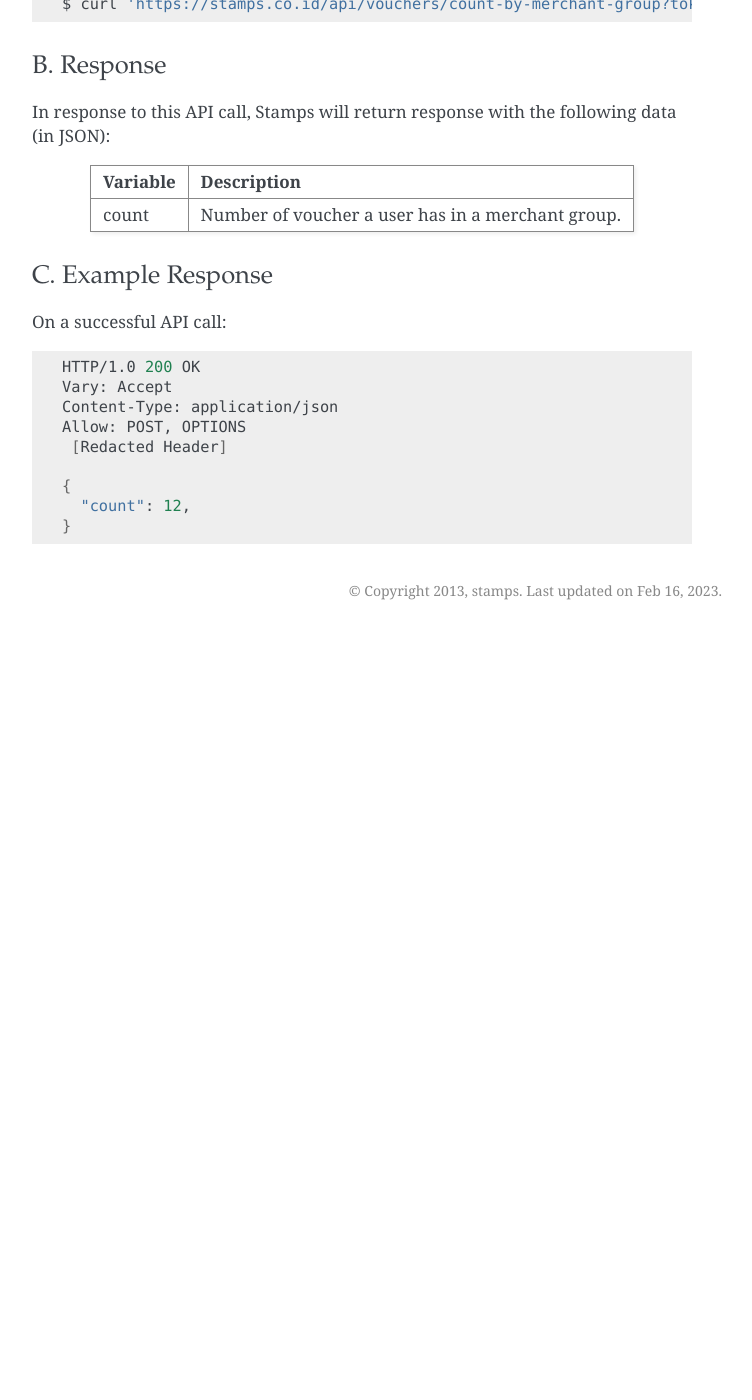
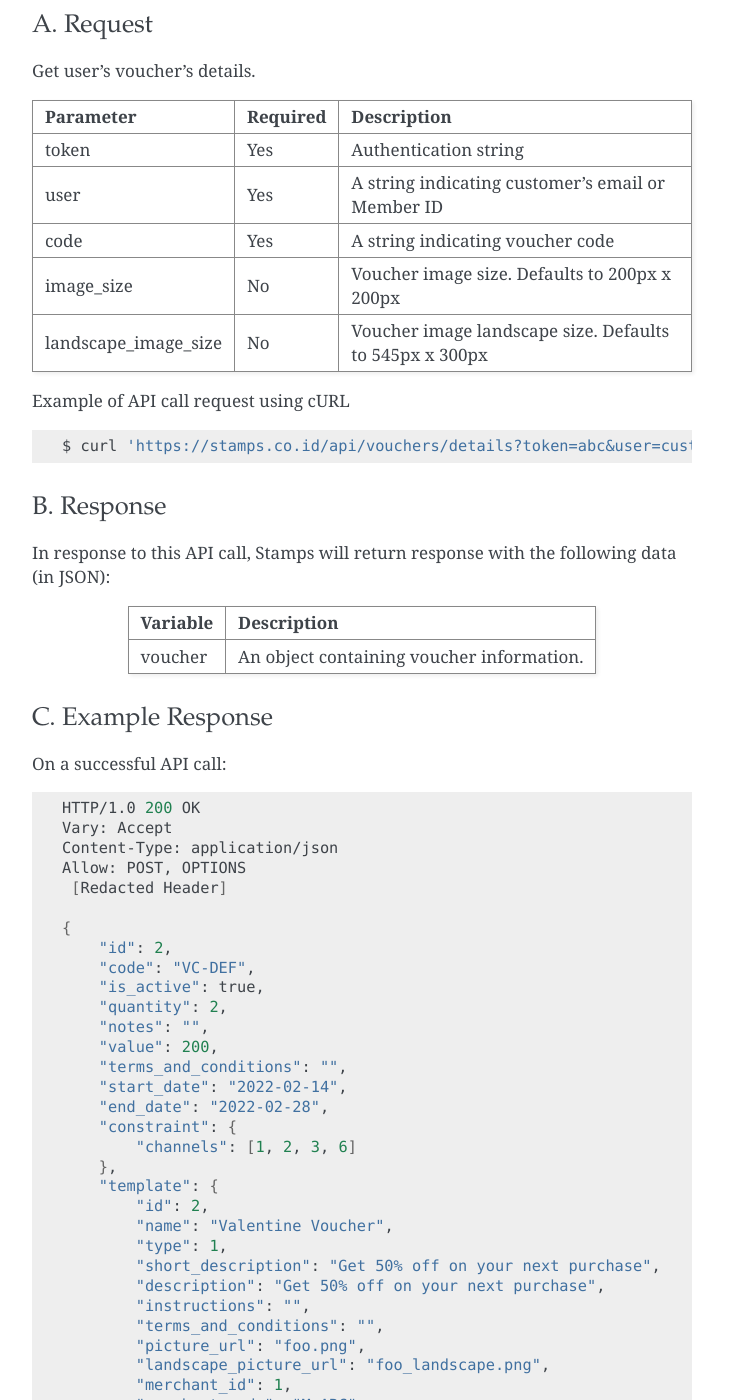
Before and after one commit to ui/stamps-api-docs, a Sphinx documentation site: the page built from source/voucher_api.rst, in a window 1280 px wide and 1400 px high, scrolled down 7204 px. Shown: the whole window, without its empty margins (388-1140 px from the left). Built offline with Sphinx 7.4.7, drawn with Linux system fonts in a browser that asks for light colours; before the commit the page ends 7834 px from its top, so only the background shows below that; some of the changed text lies outside the part shown.

Commit message:
Add API voucher details docs (#168)

```diff
--- a/source/voucher_api.rst
+++ b/source/voucher_api.rst
@@ -249,7 +249,7 @@ On a successful API call:
             "start_date": "2022-03-28",
             "end_date": "2022-04-28",
             "constraint": {
-                "channels": [1, 2, 3, 4],
+                "channels": [1, 2, 3, 4]
             },
             "template": {
                 "id": 1,
@@ -260,7 +260,7 @@ On a successful API call:
                 "landscape_picture_url": "foo_landscape.png",
                 "merchant_id": 1,
                 "merchant_code": "M-ABC",
-                "extra_data": null,
+                "extra_data": null
             },
         },
         {
@@ -273,7 +273,7 @@ On a successful API call:
             "start_date": "2022-02-14",
             "end_date": "2022-02-28",
             "constraint": {
-                "channels": [1, 2, 3, 6],
+                "channels": [1, 2, 3, 6]
             },
             "template": {
                 "id": 2,
@@ -376,3 +345,119 @@ On a successful API call:
     {
       "count": 12,
     }
+
+
+4. Get Voucher Details
+====================================
+| URL endpoint: https://stamps.co.id/api/vouchers/details
+| Allowed Method: GET
+| Require Authentication: Yes
+
+A. Request
+-----------------------------
+
+Get user's voucher's details.
+
+========================== =========== =========================================================
+Parameter                  Required    Description
+========================== =========== =========================================================
+token                      Yes         Authentication string
+user                       Yes         A string indicating customer's email or Member ID
+code                       Yes         A string indicating voucher code
+image_size                 No          Voucher image size. Defaults to 200px x 200px
+landscape_image_size       No          Voucher image landscape size. Defaults to 545px x 300px
+========================== =========== =========================================================
+
+
+Example of API call request using cURL
+
+.. code-block :: bash
+
+    $ curl 'https://stamps.co.id/api/vouchers/details?token=abc&user=customer@stamps.co.id&code=ABCD123'
+
+
+B. Response
+-----------
+
+In response to this API call, Stamps will return response with the following data (in JSON):
+
+=================== ==============================
+Variable            Description
+=================== ==============================
+voucher             An object containing voucher information.
+=================== ==============================
+
+
+C. Example Response
+-------------------
+
+On a successful API call:
+
+.. code-block :: bash
+
+    HTTP/1.0 200 OK
+    Vary: Accept
+    Content-Type: application/json
+    Allow: POST, OPTIONS
+     [Redacted Header]
+
+    {
+        "id": 2,
+        "code": "VC-DEF",
+        "is_active": true,
+        "quantity": 2,
+        "notes": "",
+        "value": 200,
+        "terms_and_conditions": "",
+        "start_date": "2022-02-14",
+        "end_date": "2022-02-28",
+        "constraint": {
+            "channels": [1, 2, 3, 6]
+        },
+        "template": {
+            "id": 2,
+            "name": "Valentine Voucher",
+            "type": 1,
+            "short_description": "Get 50% off on your next purchase",
+            "description": "Get 50% off on your next purchase",
+            "instructions": "",
+            "terms_and_conditions": "",
+            "picture_url": "foo.png",
+            "landscape_picture_url": "foo_landscape.png",
+            "merchant_id": 1,
+            "merchant_code": "M-ABC",
+            "extra_data": {}
+        }
+    }
+
+
+Miscellaneous
+------------------------------
+
+Voucher Template Type Mapping
+^^^^^^^^^^^^^^^^^^^^^^^^^^^^^
+=================== ===========
+Code                Description
+=================== ===========
+1                   Cross Promotion
+2                   Regular
+3                   Promotion
+4                   Signup
+5                   Birthday
+6                   Referral
+7                   Pregenerated
+8                   Anniversary
+=================== ===========
+
+Channel Type
+^^^^^^^^^^^
+=================== ===========
+Integer Value       Description
+=================== ===========
+1                   Mobile app
+2                   POS
+3                   Kiosk
+4                   Web
+5                   Android
+6                   iOS
+=================== ===========
```
Also changed, not shown: other parts of source/voucher_api.rst (+1 -32 lines).
